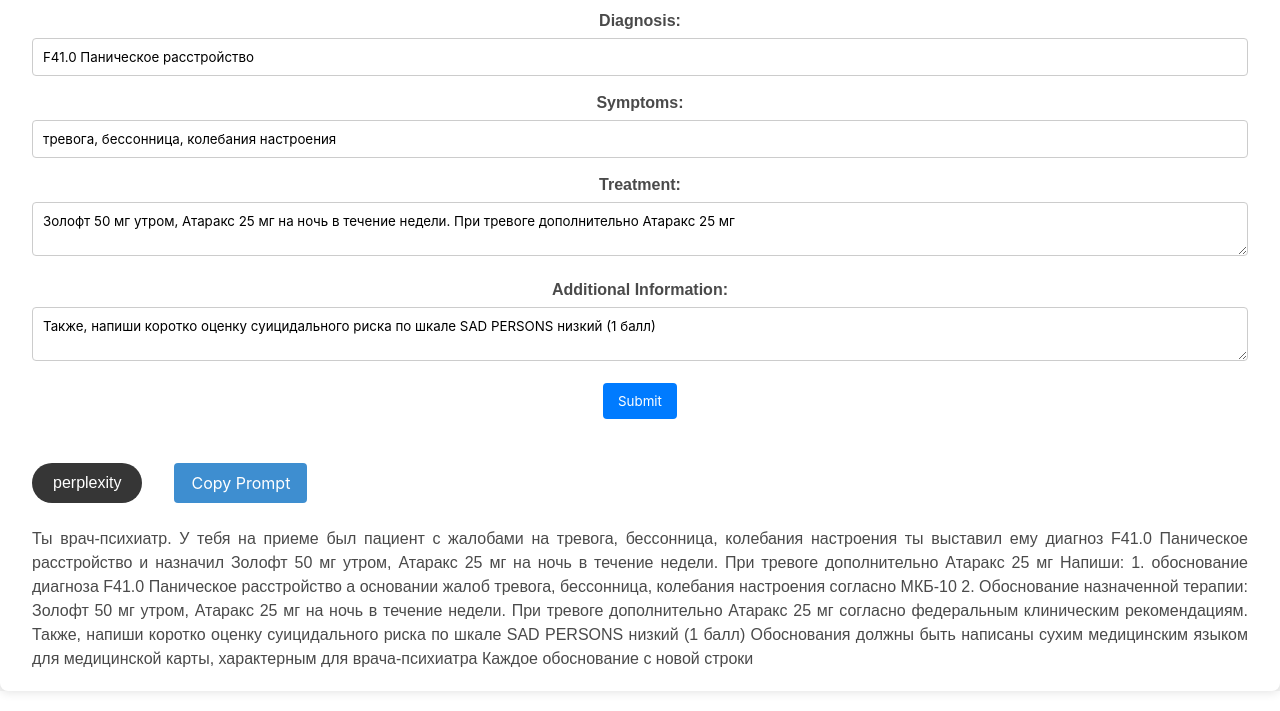
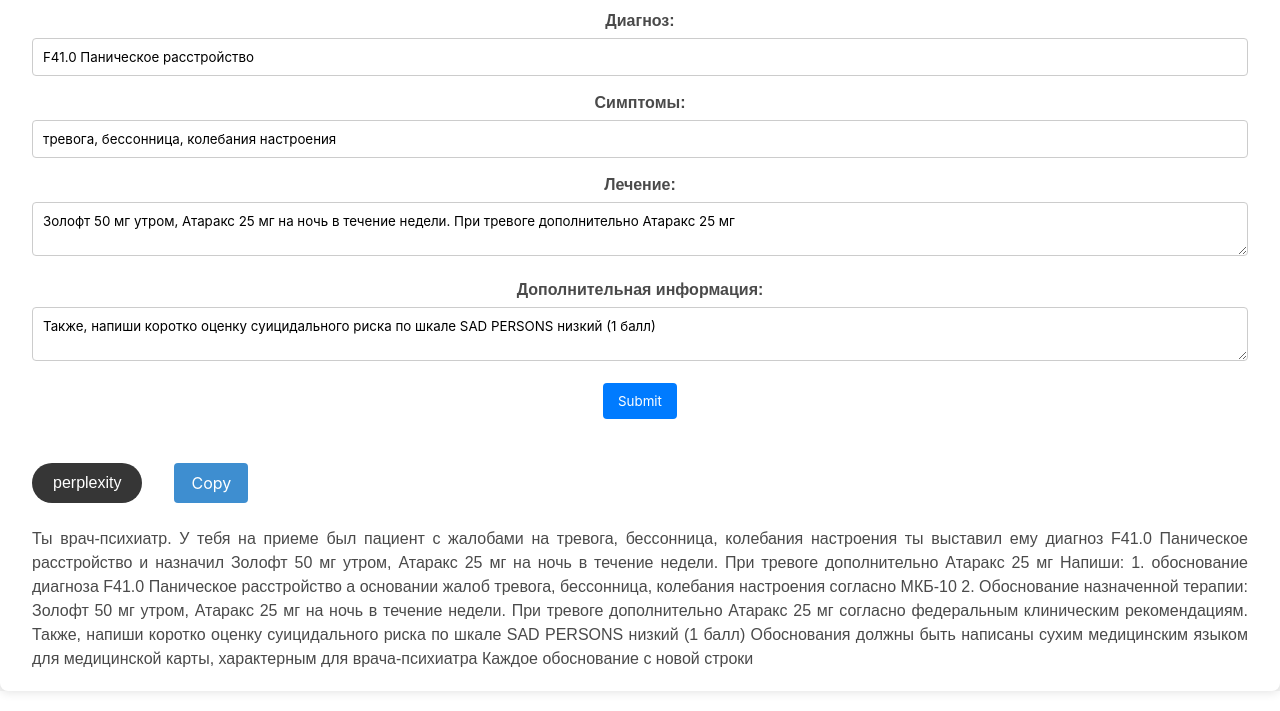
Before and after one commit to MaxTitkov/prompt, a plain HTML site: page index.html in a window 1280 px wide. Shown: the part 155-866 px from the top of the page. Drawn offline with nearby package versions, Linux system fonts and the light colour scheme.

Commit message:
Update index.html

```diff
--- a/index.html
+++ b/index.html
@@ -29,19 +29,19 @@
     <h1 class="is-size-2 is-size-4-mobile mb-3">Health Information Form</h1>
     <form action="/submit" method="post">
         <div class="form-group">
-            <label for="treatment">Diagnosis:</label>
+            <label for="treatment">Диагноз:</label>
             <input type="text" id="diagnosis" name="diagnosis" value="F41.0 Паническое расстройство" placeholder="Provide ds..." required></textarea>
         </div>
         <div class="form-group">
-            <label for="symptoms">Symptoms:</label>
+            <label for="symptoms">Симптомы:</label>
             <input type="text" id="symptoms" name="symptoms" value="тревога, бессонница, колебания настроения" placeholder="Enter your symptoms here..." required>
         </div>
         <div class="form-group">
-            <label for="treatment">Treatment:</label>
+            <label for="treatment">Лечение:</label>
             <textarea id="treatment" name="treatment" placeholder="Describe the treatment..." required>Золофт 50 мг утром, Атаракс 25 мг на ночь в течение недели. При тревоге дополнительно Атаракс 25 мг</textarea>
         </div>
         <div class="form-group">
-            <label for="additional-info">Additional Information:</label>
+            <label for="additional-info">Дополнительная информация:</label>
             <textarea id="additional-info" name="additional-info" placeholder="Any other information..." required>Также, напиши коротко оценку суицидального риска по шкале SAD PERSONS низкий (1 балл)</textarea>
         </div>
         <button type="submit">Submit</button>
@@ -50,7 +50,7 @@
     <div class="prompt" id="promptElem">
         <div class="buttons">
             <a class="button is-dark is-rounded mr-4" href='https://www.perplexity.ai/'>perplexity</a>
-            <button class="button is-info ml-4" onclick="copyPromptText()">Copy Prompt</button>
+            <button class="button is-info ml-4" onclick="copyPromptText()">Copy</button>
         </div>
         <p id="promptText">Ты врач-психиатр. У тебя на приеме был пациент с жалобами на тревога, бессонница, колебания настроения ты выставил ему диагноз F41.0 Паническое расстройство и назначил Золофт 50 мг утром, Атаракс 25 мг на ночь в течение недели. При тревоге дополнительно Атаракс 25 мг
         Напиши: 1. обоснование диагноза F41.0 Паническое расстройство а основании жалоб тревога, бессонница, колебания настроения согласно МКБ-10
```
